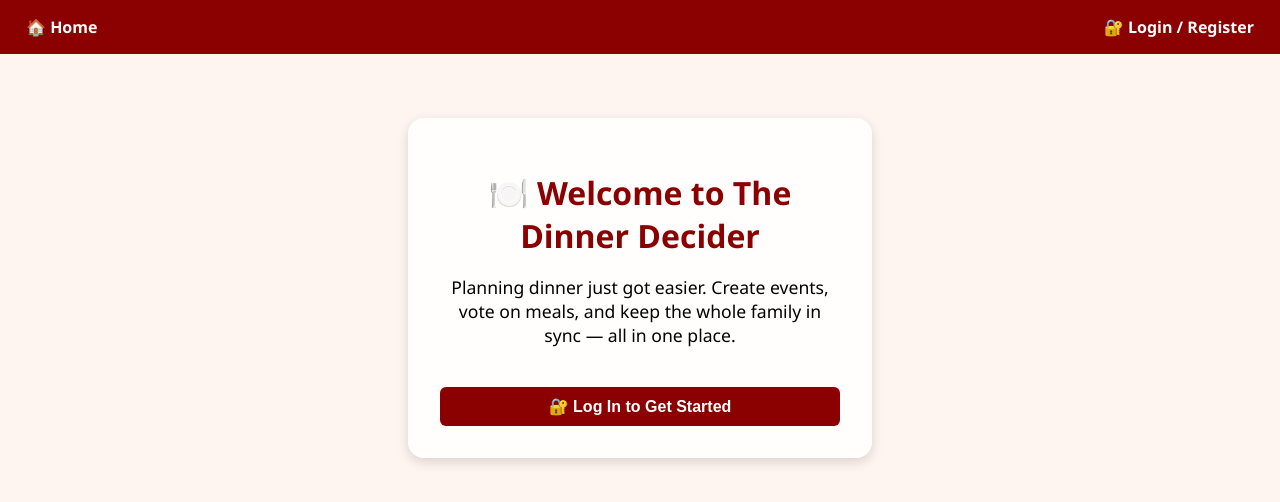
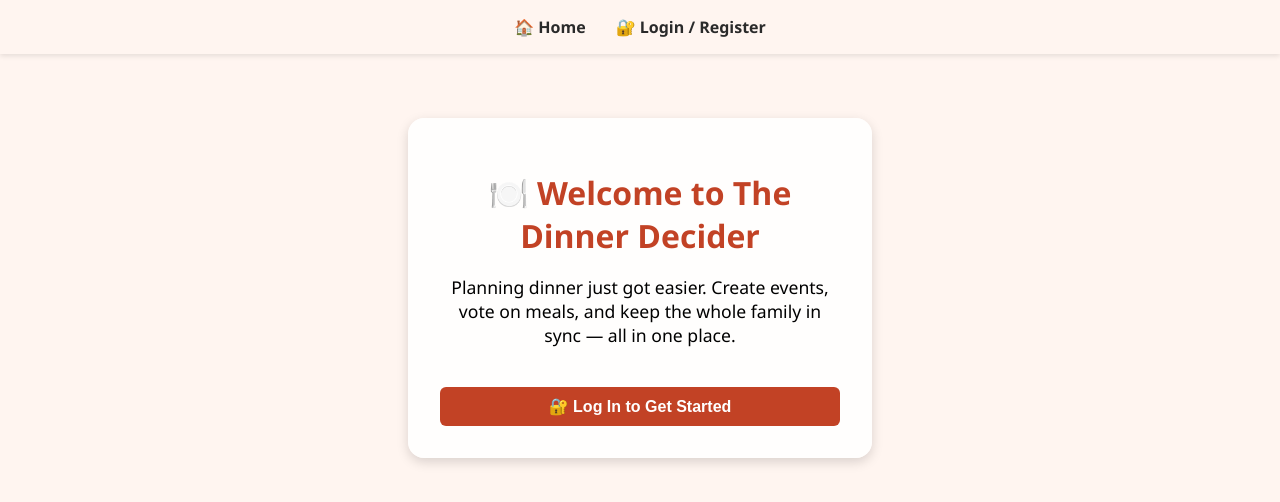
Before and after one commit to mcleodrs/The-DinnerDecider, a React (Create React App) app: page / in a window 1280 px wide. Shown: the top 502 px of the page. Built offline with nearby package versions, Linux system fonts and the light colour scheme.

Commit message:
Added Footer

```diff
--- a/src/Login.tsx
+++ b/src/Login.tsx
@@ -1,6 +1,7 @@
 import { useState } from "react";
 import { useNavigate } from "react-router-dom";
 import { supabase } from "./supabaseClient";
+import Footer from "./pages/Footer";
 
 export default function Login() {
   const [email, setEmail] = useState("");
--- a/src/NavBar.tsx
+++ b/src/NavBar.tsx
@@ -37,7 +37,7 @@ export default function NavBar() {
     const handleLogout = async () => {
         await supabase.auth.signOut();
         setUser(null);
-        navigate("/login");
+        navigate("/");
     };
 
     return (
--- a/src/PWReset.tsx
+++ b/src/PWReset.tsx
@@ -1,6 +1,7 @@
 import { useState } from "react";
 import { supabase } from "./supabaseClient";
 import { Link } from "react-router-dom";
+import Footer from "./pages/Footer";
 
 export default function PWReset() {
   const [email, setEmail] = useState("");
--- a/src/Register.tsx
+++ b/src/Register.tsx
@@ -1,6 +1,7 @@
 import { useState } from "react";
 import { supabase } from "./supabaseClient";
 import { useNavigate, Link } from "react-router-dom";
+import Footer from "./pages/Footer";
 
 export default function Register() {
   const [email, setEmail] = useState("");
--- a/src/ResetConfirm.tsx
+++ b/src/ResetConfirm.tsx
@@ -2,6 +2,7 @@ import { useState } from "react";
 import { supabase } from "./supabaseClient";
 import { useNavigate } from "react-router-dom";
 import { Link } from "react-router-dom";
+import Footer from "./pages/Footer";
 
 export default function ResetConfirm() {
   const [newPassword, setNewPassword] = useState("");
--- a/src/styles.css
+++ b/src/styles.css
@@ -5,6 +5,7 @@ body {
   background-size: cover;
   background-repeat: repeat;
   background-color: #fff5f0;
+  background-image: "./img/gingham-bg.png"
 }
 
 /* Theme Background Images by App Class */
@@ -24,7 +25,7 @@ body {
 
 /* Primary UI Colors - optional if fixed */
 :root {
-  --primary-color: #8b0000;
+  --primary-color: #C24225;
   --secondary-color: #fff0f0;
   --text-color: #2a2a2a;
 }
@@ -135,17 +136,18 @@ button:hover {
 
 /* NavBar (optional fixed style) */
 nav {
+  background-color: #fff5f0;
+  box-shadow: 0 2px 5px rgba(0, 0, 0, 0.1);
+  color: var(--text-color);
+  display: flex;
+  justify-content: center;
+  align-items: center;
   padding: 1rem;
-  background-color: var(--primary-color);
-  color: white;
-  display: flex;
-  justify-content: space-between;
-  align-items: center;
 }
 
 nav a {
-  color: white;
-  margin: 0 10px;
+  color: var(--text-color);
+  margin: 0 15px;
   text-decoration: none;
   font-weight: bold;
 }
```
Also changed, not shown: src/pages/Footer.tsx (added, +18 -0 lines).
